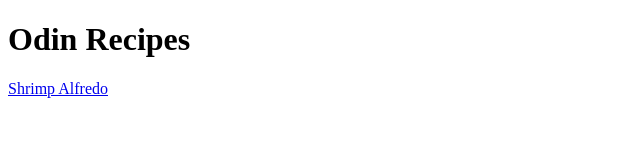
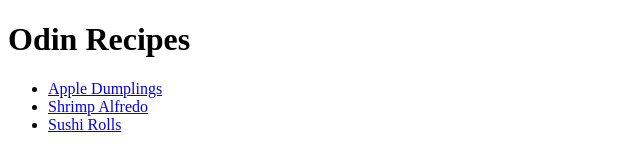
Before and after one commit to KrazyKreap/odin-recipes, a plain HTML site: page index.html in a window 1280 px wide. Shown: the whole page, without its empty margins (0-640 px from the left). Drawn offline with Linux system fonts and the light colour scheme.

Commit message:
Add list view for multiple recipes
apple-dumplings and sushi-rolls recipes link to homepage

```diff
--- a/index.html
+++ b/index.html
@@ -7,6 +7,10 @@
     </head>
     <body>
         <h1>Odin Recipes</h1>
-        <a href="recipes/shrimp-alfredo.html">Shrimp Alfredo</a>
+        <ul>
+            <li><a href="recipes/apple-dumplings.html">Apple Dumplings</a></li>
+            <li><a href="recipes/shrimp-alfredo.html">Shrimp Alfredo</a></li>
+            <li><a href="recipes/sushi-rolls.html">Sushi Rolls</a></li>
+        </ul>
     </body>
 </html>
```
